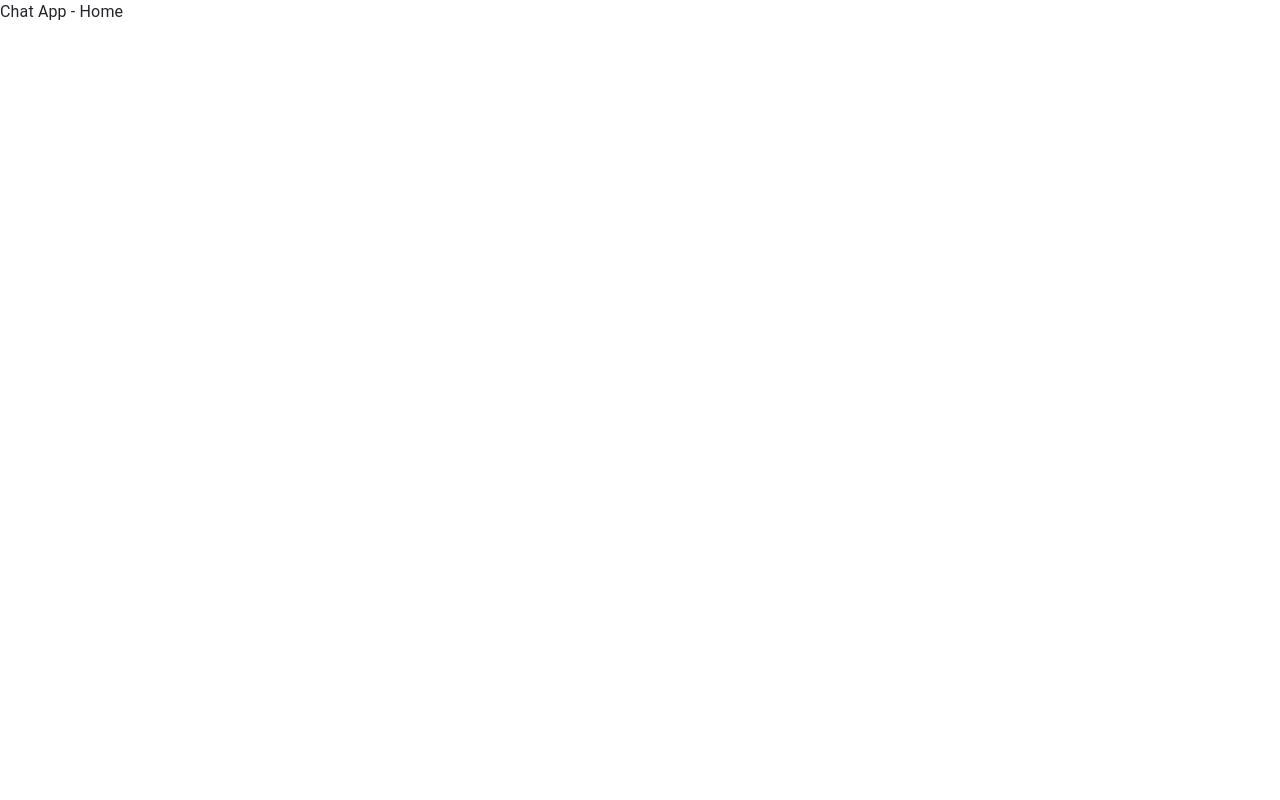
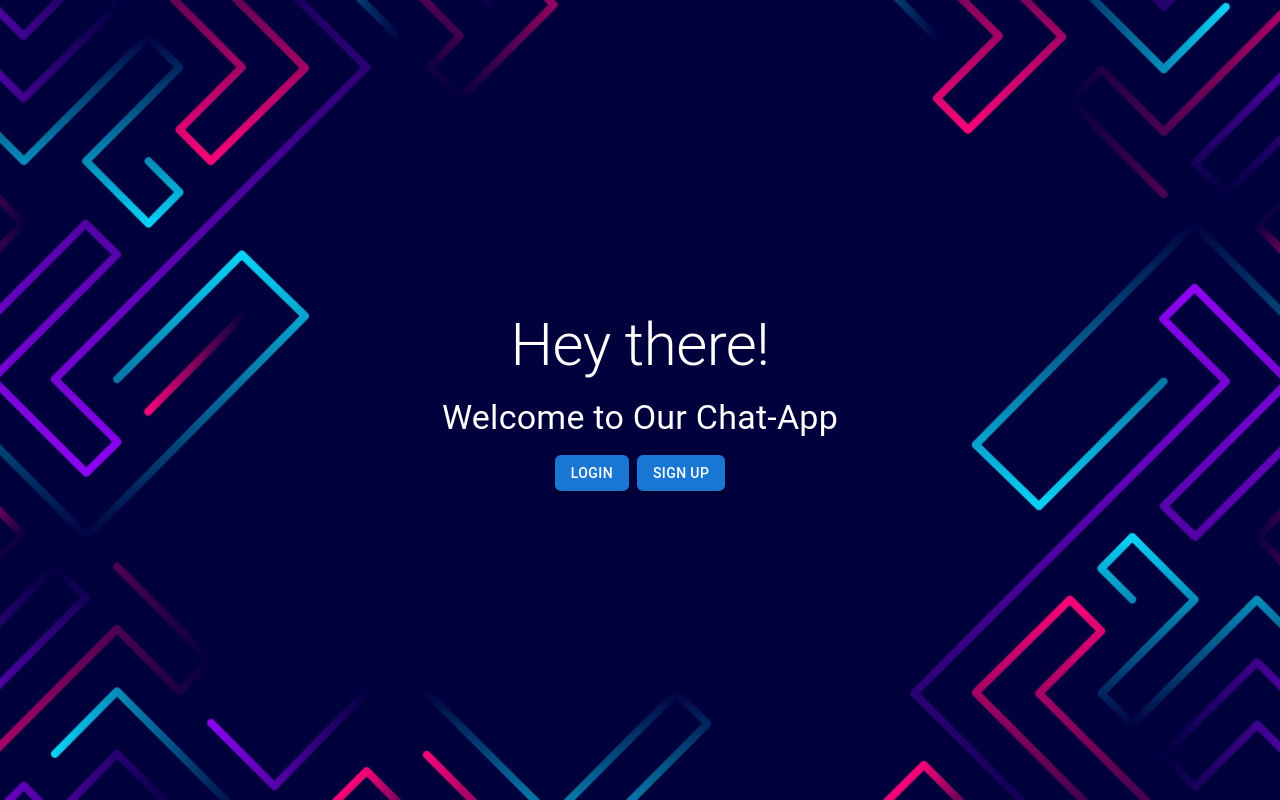
Before and after one commit to SumaiyaMoon/moon-chat-application, a React (Create React App) app: page / in a window 1280 px wide. Built offline with nearby package versions, Linux system fonts and the light colour scheme.

Commit message:
home page created.

```diff
--- a/src/App.css
+++ b/src/App.css
@@ -1,9 +1,15 @@
 .bg_img_login{
-  /* background-color: rgba(0, 255, 255, 0.395); */
-  background-image: url(../src/assets/login.jpg);
+  background-image: url(../src/assets/bg_img.jpg);
   background-size: cover;
+  background-position: center;
   height: 100vh;
  }
  .paperColor{
-     background-color: rgba(141, 173, 234, 0.329) !important;
+     background-color: white !important;
  }
+ .bg_img_home{
+  background-image: url(../src/assets/bg_img.jpg);
+  background-size: cover;
+  background-position: center;
+  height: 100vh;
+ }
--- a/src/components/SMButton.tsx
+++ b/src/components/SMButton.tsx
@@ -6,10 +6,11 @@ type SMButtonProps = {
   onClick?: () => void;
   disabled?: boolean;
   type?: 'button' | 'submit' | 'reset';
+  className?: string;
 };
 
 export default function SMButton(props: SMButtonProps) {
-  const { label, onClick, disabled, type } = props;
+  const { label, onClick, disabled, type, className } = props;
 
   return (
     <Button
@@ -18,6 +19,7 @@ export default function SMButton(props: SMButtonProps) {
       onClick={onClick}
       disabled={disabled}
       type={type || 'button'}
+      className={className}
     >
       {label}
     </Button>
--- a/src/components/SMInput.tsx
+++ b/src/components/SMInput.tsx
@@ -7,10 +7,11 @@ type SMInputProps = {
   type?: string;
   value?: string;
   name?: string;
+  className?: string;
 };
 
 export default function SMInput(props: SMInputProps) {
-  const { label, onChange, type, value, name } = props;
+  const { label, onChange, type, value, name, className } = props;
 
   return (
     <div>
@@ -23,6 +24,7 @@ export default function SMInput(props: SMInputProps) {
         name={name}
         id={name}
         fullWidth
+        className={className}
       />
     </div>
   );
--- a/src/pages/authentication/login.tsx
+++ b/src/pages/authentication/login.tsx
@@ -63,6 +63,7 @@ console.log(res);
               label="Email"
               type="email"
               onChange={(e: any) => fillModel("email", e.target.value)}
+              className="py-2"
             />
           </Grid>
           <Grid item xs={12}>
@@ -72,6 +73,7 @@ console.log(res);
               label="Password"
               type="password"
               onChange={(e: any) => fillModel("password", e.target.value)}
+              className="py-2"
             />
           </Grid>
           <Grid item xs={12}>
@@ -79,10 +81,11 @@ console.log(res);
               type="button"
               onClick={LoginUser}
               label="Login"
+              className="py-2"
             />
-            <Typography>
-              Don't have an account?{" "}
-              <Link to="/SignUp" className="text-light">
+            <Typography className="py-2">
+              Don't have an account?
+              <Link to="/SignUp" >
                 SingUp
               </Link>
             </Typography>
--- a/src/pages/authentication/signup.tsx
+++ b/src/pages/authentication/signup.tsx
@@ -48,6 +48,7 @@ export default function SignUp() {
                 label="User Name"
                 type="text"
                 onChange={(e: any) => fillModel("username", e.target.value)}
+                className="py-2"
               />
               <SMInput
                 value={model.email}
@@ -55,6 +56,7 @@ export default function SignUp() {
                 label="Email"
                 type="email"
                 onChange={(e: any) => fillModel("email", e.target.value)}
+                className="py-2"
               />
             </Grid>
 
@@ -65,6 +67,7 @@ export default function SignUp() {
                 label="Password"
                 type="password"
                 onChange={(e: any) => fillModel("password", e.target.value)}
+                className="py-2"
               />
             </Grid>
             <Grid item xs={12}>
@@ -72,6 +75,7 @@ export default function SignUp() {
                 name="password"
                 label="Confirm Password"
                 type="password"
+                className="py-2"
               />
             </Grid>
             <Grid
@@ -83,9 +87,10 @@ export default function SignUp() {
                 type="button"
                 label="SignUp"
                 onClick={signUpUser}
+                className="py-2"
               />
-              <Typography>
-                Already Signed Up? <Link to="/Login" className="text-light">Login</Link>
+              <Typography className="py-2">
+                Already Signed Up? <Link to="/Login" >Login</Link>
               </Typography>
             </Grid>
           </Grid>
--- a/src/pages/home.tsx
+++ b/src/pages/home.tsx
@@ -1,9 +1,25 @@
 import { Typography } from "@mui/material";
+import SMButton from "../components/SMButton";
+import { useNavigate } from "react-router-dom";
 
 export default function Home(){
+    const navigate = useNavigate();
+
 return(
     <>
-    <Typography>Chat App - Home</Typography>
+    <div className="bg_img_home d-flex align-items-center justify-content-center">
+<div className="container row d-flex align-items-center justify-content-center">
+
+    <div className="col-6 text-center text-white">
+        <Typography className="py-2" variant="h2">Hey there!</Typography>
+        <Typography className="py-2" variant="h4">Welcome to Our Chat-App</Typography>
+        <div className="d-flex align-items-center justify-content-center gap-2 m-2 ">
+            <SMButton onClick={()=>{navigate('/login')}} label="Login" className="text-white rounded"/>
+            <SMButton onClick={()=>{navigate('/signup')}} label="Sign Up" className="text-white rounded"/>
+        </div>
+    </div>
+</div>
+    </div>
     </>
 )
 }
```
Also changed, not shown: src/assets/bg_img.jpg (added), src/assets/login.jpg (deleted).
